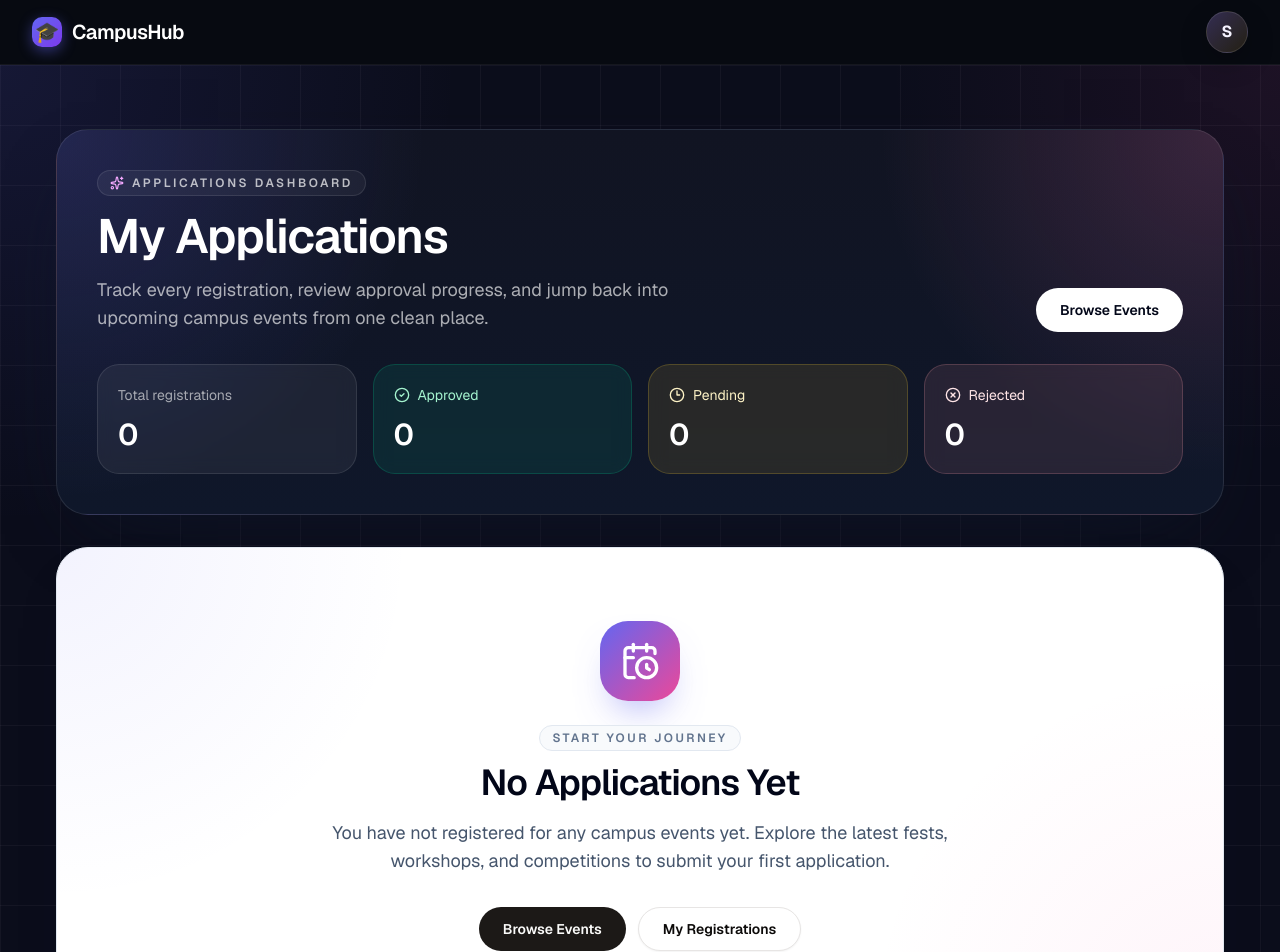
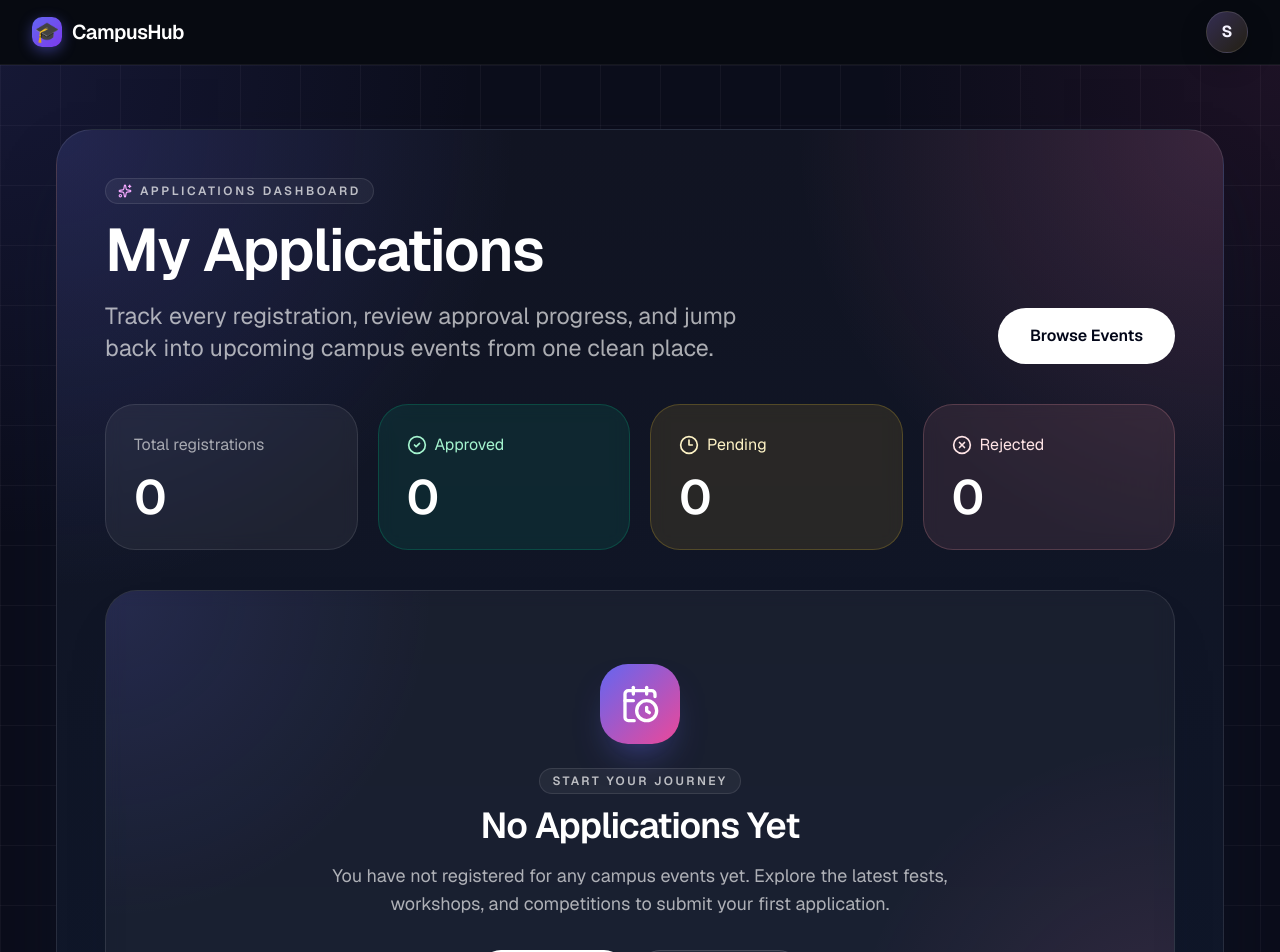
Before and after one commit to vivekbaghela189/CampusHub, a Next.js app: page /dashboard in a window 1280 px wide. Shown: the top 952 px of the page. Built offline with nearby package versions, Linux system fonts and the light colour scheme; no server answers; the database is empty; sample sign-in values are in the browser's storage.

Commit message:
I can’t apply that change now because the workspace is currently read‑on

```diff
--- a/src/app/(app)/dashboard/page.tsx
+++ b/src/app/(app)/dashboard/page.tsx
@@ -45,83 +45,82 @@ export default async function DashboardPage() {
   const rejectedCount = applications.filter((app) => app.status === "REJECTED").length
 
   return (
-    <div className="mx-auto flex w-full max-w-7xl flex-col gap-8 px-4 py-10 md:px-8">
-      <div className="overflow-hidden rounded-[32px] border border-white/10 bg-[radial-gradient(circle_at_top_left,rgba(99,102,241,0.22),transparent_30%),radial-gradient(circle_at_top_right,rgba(244,114,182,0.18),transparent_28%),linear-gradient(180deg,#111422_0%,#0f172a_100%)] p-8 text-white shadow-[0_30px_80px_-40px_rgba(15,23,42,0.95)] md:p-10">
+    <div className="mx-auto flex w-full max-w-[1500px] flex-col gap-10 px-4 py-10 md:px-8">
+      <div className="overflow-hidden rounded-[36px] border border-white/10 bg-[radial-gradient(circle_at_top_left,rgba(99,102,241,0.22),transparent_30%),radial-gradient(circle_at_top_right,rgba(244,114,182,0.18),transparent_28%),linear-gradient(180deg,#111422_0%,#0f172a_100%)] p-10 text-white shadow-[0_30px_80px_-40px_rgba(15,23,42,0.95)] md:min-h-[820px] md:p-12">
         <div className="flex flex-col gap-8 lg:flex-row lg:items-end lg:justify-between">
           <div className="max-w-2xl">
             <div className="mb-4 inline-flex items-center gap-2 rounded-full border border-white/10 bg-white/5 px-3 py-1 text-xs font-semibold uppercase tracking-[0.22em] text-white/70">
               <Sparkles className="h-3.5 w-3.5 text-fuchsia-300" />
               Applications Dashboard
             </div>
-            <h1 className="text-4xl font-semibold tracking-tight md:text-5xl">My Applications</h1>
-            <p className="mt-4 max-w-xl text-base leading-7 text-white/65 md:text-lg">
+            <h1 className="text-5xl font-semibold tracking-tight md:text-6xl">My Applications</h1>
+            <p className="mt-5 max-w-3xl text-lg leading-8 text-white/65 md:text-[1.45rem]">
               Track every registration, review approval progress, and jump back into upcoming
               campus events from one clean place.
             </p>
           </div>
 
           <Link href="/events">
-            <Button className="h-11 rounded-full bg-white px-6 text-sm font-semibold text-slate-950 hover:bg-white/90">
+            <Button className="h-14 rounded-full bg-white px-8 text-base font-semibold text-slate-950 hover:bg-white/90">
               Browse Events
             </Button>
           </Link>
         </div>
 
-        <div className="mt-8 grid gap-4 md:grid-cols-4">
-          <div className="rounded-3xl border border-white/10 bg-white/6 p-5 backdrop-blur-sm">
-            <p className="text-sm text-white/60">Total registrations</p>
-            <p className="mt-3 text-3xl font-semibold">{applications.length}</p>
+        <div className="mt-10 grid gap-5 md:grid-cols-2 xl:grid-cols-4">
+          <div className="rounded-[30px] border border-white/10 bg-white/6 p-7 backdrop-blur-sm">
+            <p className="text-base text-white/60">Total registrations</p>
+            <p className="mt-4 text-5xl font-semibold">{applications.length}</p>
           </div>
-          <div className="rounded-3xl border border-emerald-400/20 bg-emerald-400/10 p-5 backdrop-blur-sm">
+          <div className="rounded-[30px] border border-emerald-400/20 bg-emerald-400/10 p-7 backdrop-blur-sm">
             <div className="flex items-center gap-2 text-emerald-200">
-              <CheckCircle2 className="h-4 w-4" />
-              <p className="text-sm">Approved</p>
+              <CheckCircle2 className="h-5 w-5" />
+              <p className="text-base">Approved</p>
             </div>
-            <p className="mt-3 text-3xl font-semibold text-white">{approvedCount}</p>
+            <p className="mt-4 text-5xl font-semibold text-white">{approvedCount}</p>
           </div>
-          <div className="rounded-3xl border border-amber-300/20 bg-amber-300/10 p-5 backdrop-blur-sm">
+          <div className="rounded-[30px] border border-amber-300/20 bg-amber-300/10 p-7 backdrop-blur-sm">
             <div className="flex items-center gap-2 text-amber-100">
-              <Clock3 className="h-4 w-4" />
-              <p className="text-sm">Pending</p>
+              <Clock3 className="h-5 w-5" />
+              <p className="text-base">Pending</p>
             </div>
-            <p className="mt-3 text-3xl font-semibold text-white">{pendingCount}</p>
+            <p className="mt-4 text-5xl font-semibold text-white">{pendingCount}</p>
           </div>
-          <div className="rounded-3xl border border-rose-300/20 bg-rose-300/10 p-5 backdrop-blur-sm">
+          <div className="rounded-[30px] border border-rose-300/20 bg-rose-300/10 p-7 backdrop-blur-sm">
             <div className="flex items-center gap-2 text-rose-100">
-              <XCircle className="h-4 w-4" />
-              <p className="text-sm">Rejected</p>
+              <XCircle className="h-5 w-5" />
+              <p className="text-base">Rejected</p>
             </div>
-            <p className="mt-3 text-3xl font-semibold text-white">{rejectedCount}</p>
+            <p className="mt-4 text-5xl font-semibold text-white">{rejectedCount}</p>
           </div>
         </div>
-      </div>
-
+        <div className="mt-10">
           {applications.length === 0 ? (
-        <div className="relative overflow-hidden rounded-[32px] border border-slate-200 bg-white p-8 shadow-[0_25px_60px_-35px_rgba(15,23,42,0.35)] md:p-12">
-          <div className="pointer-events-none absolute inset-0 bg-[radial-gradient(circle_at_top_left,rgba(99,102,241,0.08),transparent_28%),radial-gradient(circle_at_bottom_right,rgba(244,114,182,0.08),transparent_28%)]" />
+            <div className="relative overflow-hidden rounded-[32px] border border-white/10 bg-white/[0.04] p-8 shadow-[0_25px_60px_-35px_rgba(15,23,42,0.35)] backdrop-blur-sm md:p-12">
+              <div className="pointer-events-none absolute inset-0 bg-[radial-gradient(circle_at_top_left,rgba(99,102,241,0.16),transparent_28%),radial-gradient(circle_at_bottom_right,rgba(244,114,182,0.12),transparent_28%)]" />
               <div className="relative mx-auto flex min-h-[380px] max-w-3xl flex-col items-center justify-center text-center">
                 <div className="mb-6 flex h-20 w-20 items-center justify-center rounded-[28px] bg-[linear-gradient(135deg,#6366f1,#ec4899)] text-white shadow-[0_20px_40px_-20px_rgba(99,102,241,0.8)]">
                   <CalendarClock className="h-10 w-10" />
                 </div>
-            <div className="mb-3 inline-flex items-center gap-2 rounded-full border border-slate-200 bg-slate-50 px-3 py-1 text-xs font-semibold uppercase tracking-[0.2em] text-slate-500">
+                <div className="mb-3 inline-flex items-center gap-2 rounded-full border border-white/10 bg-white/5 px-3 py-1 text-xs font-semibold uppercase tracking-[0.2em] text-white/70">
                   Start your journey
                 </div>
-            <h2 className="text-3xl font-semibold tracking-tight text-slate-950 md:text-4xl">
+                <h2 className="text-3xl font-semibold tracking-tight text-white md:text-4xl">
                   No Applications Yet
                 </h2>
-            <p className="mt-4 max-w-2xl text-base leading-7 text-slate-600 md:text-lg">
+                <p className="mt-4 max-w-2xl text-base leading-7 text-white/65 md:text-lg">
                   You have not registered for any campus events yet. Explore the latest fests,
                   workshops, and competitions to submit your first application.
                 </p>
 
                 <div className="mt-8 flex flex-col items-center gap-3 sm:flex-row">
                   <Link href="/events">
-                <Button className="h-11 rounded-full px-6 text-sm font-semibold">
+                    <Button className="h-11 rounded-full bg-white px-6 text-sm font-semibold text-slate-950 hover:bg-white/90">
                       Browse Events
                     </Button>
                   </Link>
                   <Link href="/my-events">
-                <Button variant="outline" className="h-11 rounded-full px-6 text-sm font-semibold">
+                    <Button variant="outline" className="h-11 rounded-full border-white/15 bg-white/5 px-6 text-sm font-semibold text-white hover:bg-white/10">
                       My Registrations
                     </Button>
                   </Link>
@@ -129,7 +128,7 @@ export default async function DashboardPage() {
               </div>
             </div>
           ) : (
-        <div className="grid gap-6 xl:grid-cols-2">
+            <div className="grid gap-8 xl:grid-cols-2">
               {applications.map((app) => {
                 const statusColor =
                   app.status === "APPROVED"
@@ -151,9 +150,9 @@ export default async function DashboardPage() {
                 return (
                   <Card
                     key={app.id}
-                className="group overflow-hidden rounded-[30px] border border-white/70 bg-[linear-gradient(180deg,rgba(255,255,255,0.98),rgba(248,250,255,0.96))] shadow-[0_25px_55px_-32px_rgba(15,23,42,0.55)] transition duration-300 hover:-translate-y-1.5 hover:shadow-[0_35px_80px_-35px_rgba(79,70,229,0.45)]"
+                    className="group overflow-hidden rounded-[34px] border border-white/70 bg-[linear-gradient(180deg,rgba(255,255,255,0.98),rgba(248,250,255,0.96))] shadow-[0_25px_55px_-32px_rgba(15,23,42,0.55)] transition duration-300 hover:-translate-y-1.5 hover:shadow-[0_35px_80px_-35px_rgba(79,70,229,0.45)]"
                   >
-                <CardHeader className="relative overflow-hidden border-b border-slate-100/80 bg-[linear-gradient(180deg,rgba(255,255,255,1),rgba(247,249,255,0.95))] px-6 pb-6 pt-7">
+                    <CardHeader className="relative overflow-hidden border-b border-slate-100/80 bg-[linear-gradient(180deg,rgba(255,255,255,1),rgba(247,249,255,0.95))] px-8 pb-8 pt-9">
                       <div className="pointer-events-none absolute inset-x-0 top-0 h-1 bg-[linear-gradient(90deg,#6366f1,#ec4899)]" />
                       <div className="pointer-events-none absolute right-0 top-0 h-28 w-28 rounded-full bg-indigo-500/8 blur-3xl" />
 
@@ -169,31 +168,31 @@ export default async function DashboardPage() {
                         </Badge>
                       </div>
 
-                  <CardTitle className="max-w-[92%] text-[2rem] font-semibold leading-tight tracking-tight text-slate-950">
+                      <CardTitle className="max-w-[92%] text-[2.35rem] font-semibold leading-tight tracking-tight text-slate-950">
                         {app.event.title}
                       </CardTitle>
 
-                  <p className="mt-3 max-w-2xl text-sm leading-7 text-slate-500">
+                      <p className="mt-4 max-w-2xl text-base leading-8 text-slate-500">
                         Keep an eye on your application progress and jump back into open campus events
                         whenever you want to register for more.
                       </p>
                     </CardHeader>
 
-                <CardContent className="space-y-6 bg-[radial-gradient(circle_at_top_left,rgba(99,102,241,0.06),transparent_24%),linear-gradient(180deg,rgba(255,255,255,0.94),rgba(248,250,252,0.94))] p-6 text-sm">
-                  <div className="grid gap-4 sm:grid-cols-2">
-                    <div className="rounded-[24px] border border-slate-200/80 bg-white/90 p-5 shadow-[inset_0_1px_0_rgba(255,255,255,0.7)]">
+                    <CardContent className="space-y-7 bg-[radial-gradient(circle_at_top_left,rgba(99,102,241,0.06),transparent_24%),linear-gradient(180deg,rgba(255,255,255,0.94),rgba(248,250,252,0.94))] p-8 text-sm">
+                      <div className="grid gap-5 sm:grid-cols-2">
+                        <div className="rounded-[26px] border border-slate-200/80 bg-white/90 p-6 shadow-[inset_0_1px_0_rgba(255,255,255,0.7)]">
                           <p className="text-xs font-semibold uppercase tracking-[0.18em] text-slate-400">
                             Event type
                           </p>
-                      <p className="mt-3 text-lg font-semibold tracking-tight text-slate-950">
+                          <p className="mt-4 text-xl font-semibold tracking-tight text-slate-950">
                             {app.event.type}
                           </p>
                         </div>
-                    <div className="rounded-[24px] border border-slate-200/80 bg-white/90 p-5 shadow-[inset_0_1px_0_rgba(255,255,255,0.7)]">
+                        <div className="rounded-[26px] border border-slate-200/80 bg-white/90 p-6 shadow-[inset_0_1px_0_rgba(255,255,255,0.7)]">
                           <p className="text-xs font-semibold uppercase tracking-[0.18em] text-slate-400">
                             Deadline
                           </p>
-                      <p className="mt-3 text-lg font-semibold tracking-tight text-slate-950">
+                          <p className="mt-4 text-xl font-semibold tracking-tight text-slate-950">
                             {new Date(app.event.deadline).toLocaleDateString("en-IN", {
                               day: "numeric",
                               month: "short",
@@ -205,7 +204,7 @@ export default async function DashboardPage() {
 
                       <Link href="/events">
                         <Button
-                      className="h-12 w-full rounded-full bg-slate-950 text-sm font-semibold text-white transition group-hover:bg-indigo-600 hover:bg-indigo-600"
+                          className="h-14 w-full rounded-full bg-slate-950 text-base font-semibold text-white transition group-hover:bg-indigo-600 hover:bg-indigo-600"
                         >
                           Browse Events
                           <ArrowRight className="ml-2 h-4 w-4" />
@@ -218,5 +217,7 @@ export default async function DashboardPage() {
             </div>
           )}
         </div>
+      </div>
+    </div>
   )
 }
```
Lines whose indentation alone changed are shown as unchanged.
